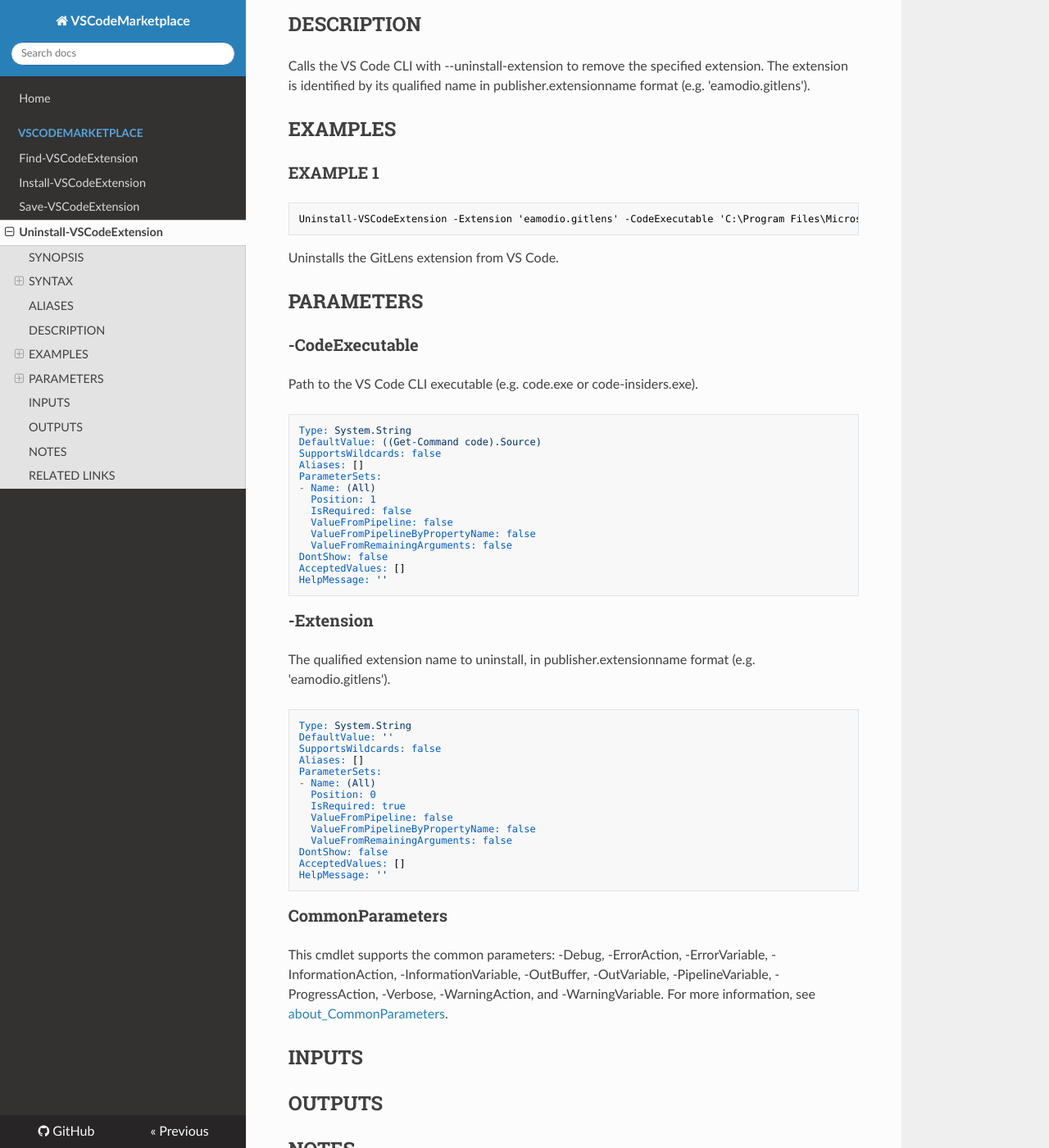
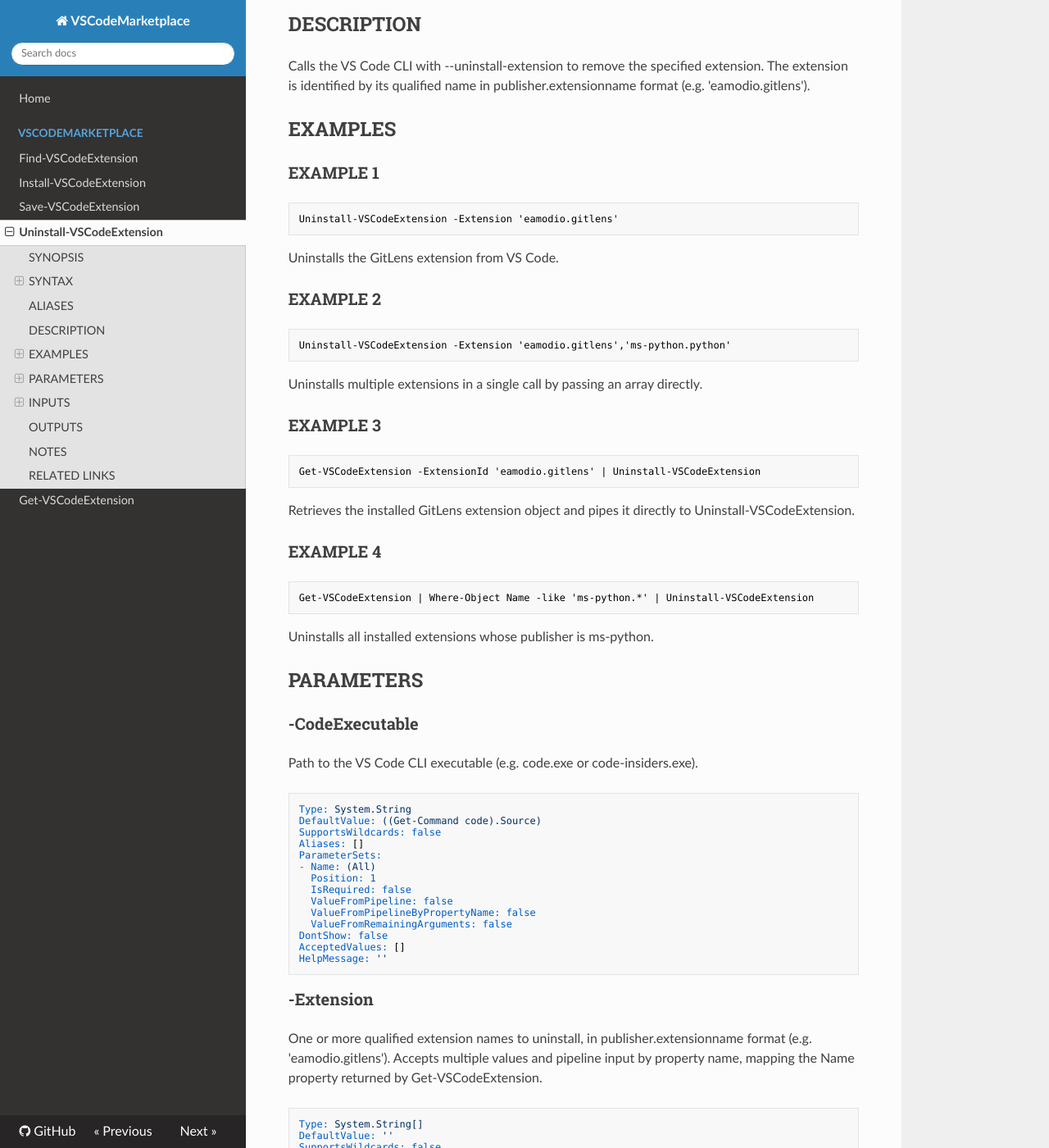
Before and after one commit to steviecoaster/vscodemarketplace, an MkDocs documentation site: the page built from docs/VSCodeMarketplace/Uninstall-VSCodeExtension.md, in a window 1280 px wide and 1400 px high, scrolled down 517 px. Shown: the whole window at 82% size. Built offline with MkDocs 1.6.1, drawn with Linux system fonts in a browser that asks for light colours; nearby versions of some CDN libraries; some of the changed text lies outside the part shown.

Commit message:
Add Get-VSCodeExtension
This commit adds a Get-VSCodeExtension function which will return a list of all
installed extensions, with optional version numbers.

This cmdlet can be piped to Uninstall-VSCodeExtension to perform bulk uninstall
actions.

````diff
--- a/docs/VSCodeMarketplace/Uninstall-VSCodeExtension.md
+++ b/docs/VSCodeMarketplace/Uninstall-VSCodeExtension.md
@@ -20,7 +20,7 @@
 ### __AllParameterSets
 
 ```powershell
-Uninstall-VSCodeExtension [-Extension] <string> [[-CodeExecutable] <string>] [<CommonParameters>]
+Uninstall-VSCodeExtension [-Extension] <string[]> [[-CodeExecutable] <string>] [<CommonParameters>]
 ```
 
 ## ALIASES
@@ -41,10 +41,34 @@
 ### EXAMPLE 1
 
 ```powershell
-Uninstall-VSCodeExtension -Extension 'eamodio.gitlens' -CodeExecutable 'C:\Program Files\Microsoft VS Code\bin\code.cmd'
+Uninstall-VSCodeExtension -Extension 'eamodio.gitlens'
 ```
 
 Uninstalls the GitLens extension from VS Code.
+
+### EXAMPLE 2
+
+```powershell
+Uninstall-VSCodeExtension -Extension 'eamodio.gitlens','ms-python.python'
+```
+
+Uninstalls multiple extensions in a single call by passing an array directly.
+
+### EXAMPLE 3
+
+```powershell
+Get-VSCodeExtension -ExtensionId 'eamodio.gitlens' | Uninstall-VSCodeExtension
+```
+
+Retrieves the installed GitLens extension object and pipes it directly to Uninstall-VSCodeExtension.
+
+### EXAMPLE 4
+
+```powershell
+Get-VSCodeExtension | Where-Object Name -like 'ms-python.*' | Uninstall-VSCodeExtension
+```
+
+Uninstalls all installed extensions whose publisher is ms-python.
 
 ## PARAMETERS
 
@@ -72,21 +96,21 @@
 
 ### -Extension
 
-The qualified extension name to uninstall, in publisher.extensionname format
-(e.g.
-'eamodio.gitlens').
+One or more qualified extension names to uninstall, in publisher.extensionname format
+(e.g. 'eamodio.gitlens'). Accepts multiple values and pipeline input by property name,
+mapping the Name property returned by Get-VSCodeExtension.
 
 ```yaml
-Type: System.String
+Type: System.String[]
 DefaultValue: ''
 SupportsWildcards: false
-Aliases: []
+Aliases: [Name]
 ParameterSets:
 - Name: (All)
   Position: 0
   IsRequired: true
   ValueFromPipeline: false
-  ValueFromPipelineByPropertyName: false
+  ValueFromPipelineByPropertyName: true
   ValueFromRemainingArguments: false
 DontShow: false
 AcceptedValues: []
@@ -102,6 +126,10 @@
 
 ## INPUTS
 
+### PSCustomObject
+
+Objects returned by Get-VSCodeExtension. The Name property is bound to the -Extension parameter.
+
 ## OUTPUTS
 
 ## NOTES
--- a/mkdocs.yml
+++ b/mkdocs.yml
@@ -12,3 +12,4 @@
     - Install-VSCodeExtension: VSCodeMarketplace/Install-VSCodeExtension.md
     - Save-VSCodeExtension: VSCodeMarketplace/Save-VSCodeExtension.md
     - Uninstall-VSCodeExtension: VSCodeMarketplace/Uninstall-VSCodeExtension.md
+    - Get-VSCodeExtension: VSCodeMarketplace/Get-VSCodeExtension.md
````
Also changed, not shown: README.md (+47 -0 lines), docs/VSCodeMarketplace/Get-VSCodeExtension.md (added, +148 -0 lines), docs/VSCodeMarketplace/index.md (+4 -0 lines), 4 other files.
